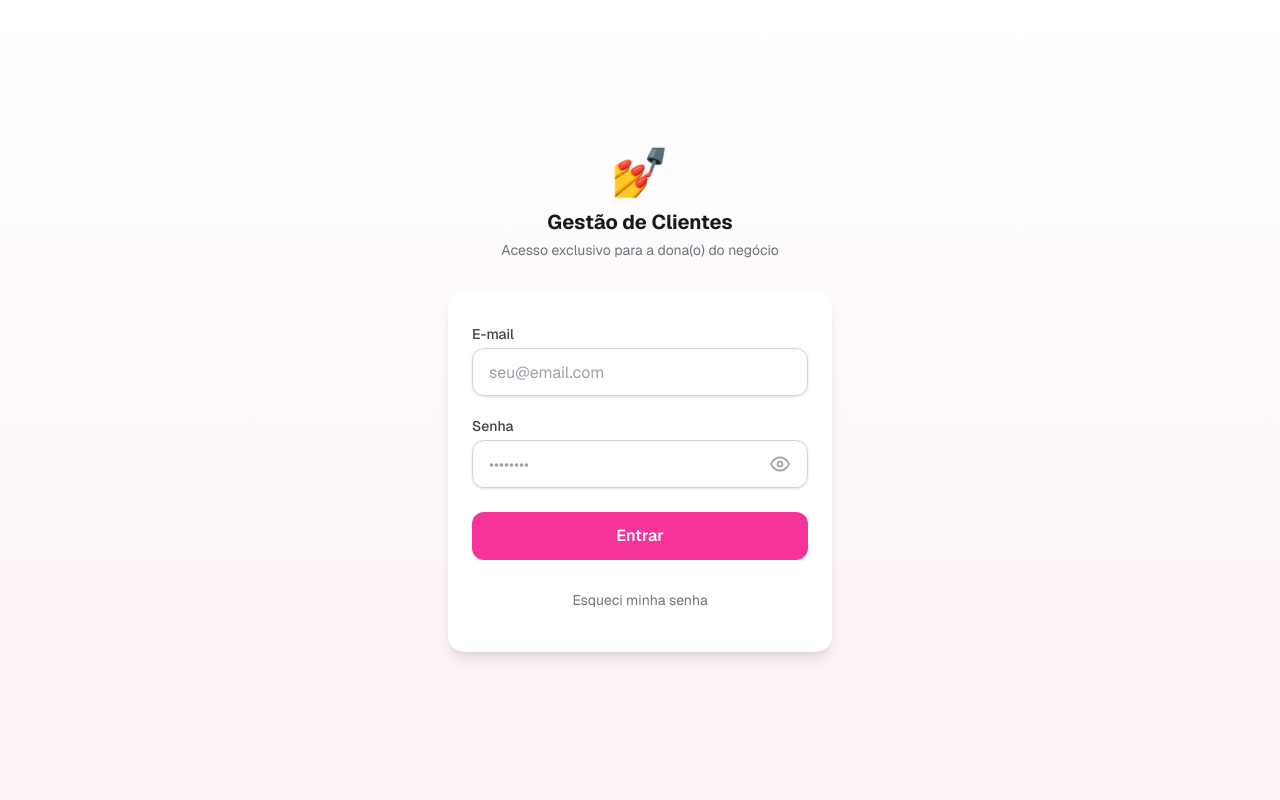
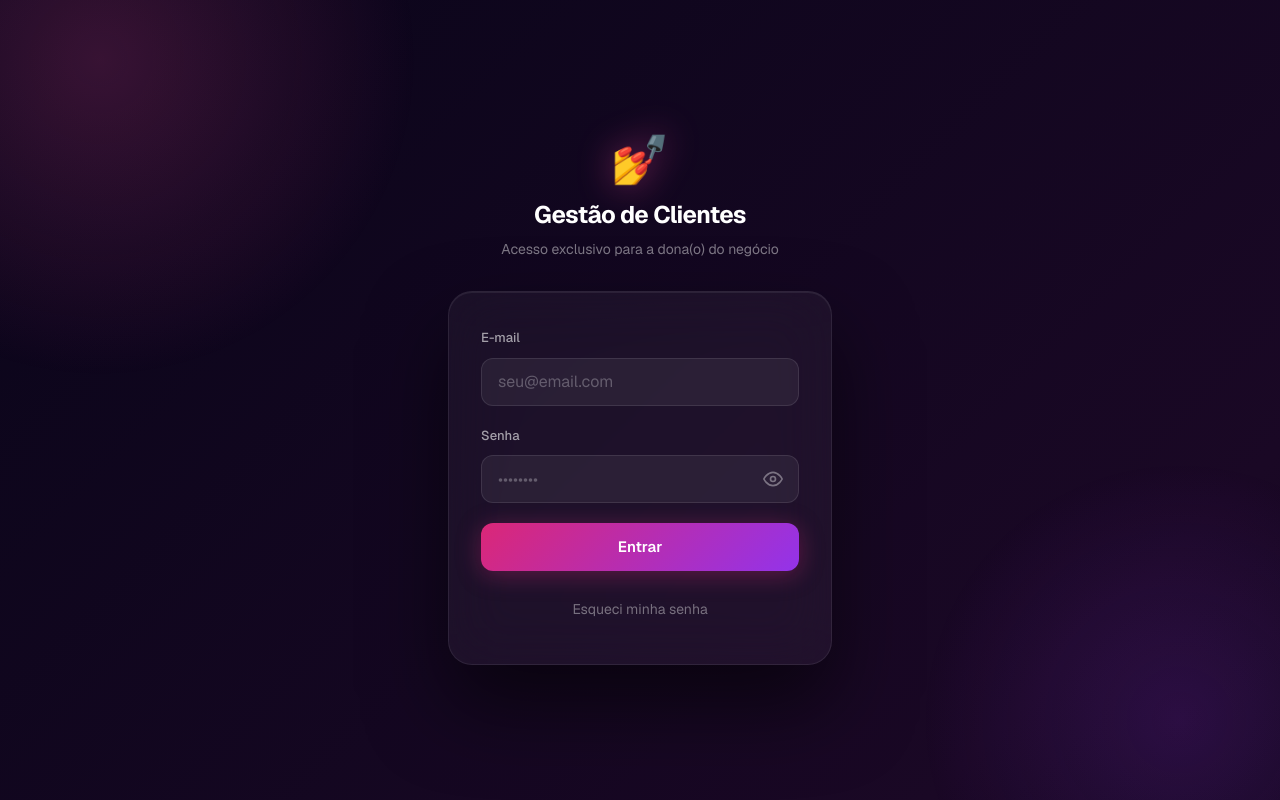
Before and after one commit to daviriquelme2011barbosa-sys/Sistema-Manicure, a Next.js app: page /login in a window 1280 px wide. Built offline with nearby package versions, Linux system fonts and the light colour scheme; no server answers.

Commit message:
feat: redesign premium da tela de login com aurora, glassmorphism e animações

```diff
--- a/app/(auth)/layout.tsx
+++ b/app/(auth)/layout.tsx
@@ -1,7 +1,3 @@
 export default function AuthLayout({ children }: { children: React.ReactNode }) {
-  return (
-    <div className="min-h-screen flex items-center justify-center bg-gradient-to-b from-white to-[#fdf2f8] px-4 py-12">
-      {children}
-    </div>
-  )
+  return <>{children}</>
 }
--- a/app/(auth)/login/page.tsx
+++ b/app/(auth)/login/page.tsx
@@ -6,6 +6,15 @@ import { supabase } from '@/lib/supabase'
 import { CampoSenha } from '@/components/CampoSenha'
 
 type Tela = 'login' | 'esqueci' | 'link_enviado' | 'nova_senha'
+
+function Background() {
+  return (
+    <>
+      <div className="login-orb-1" aria-hidden="true" />
+      <div className="login-orb-2" aria-hidden="true" />
+    </>
+  )
+}
 
 export default function LoginPage() {
   const router = useRouter()
@@ -132,19 +141,21 @@ export default function LoginPage() {
   // ── nova senha ────────────────────────────────────────────────────
   if (tela === 'nova_senha') {
     return (
-      <div className="w-full max-w-sm">
-        <div className="mb-8 text-center">
-          <p className="text-5xl">🔑</p>
-          <h1 className="mt-3 text-xl font-bold text-zinc-900">Nova senha</h1>
-          <p className="mt-1 text-sm text-zinc-500">Digite a sua nova senha de acesso</p>
+      <div className="login-page">
+        <Background />
+        <div className="login-center">
+          <div className="w-full" style={{ maxWidth: '384px' }}>
+            <div className="mb-8 text-center login-anim-1">
+              <h1 className="text-2xl font-bold text-white tracking-tight">Nova senha</h1>
+              <p className="mt-2 text-sm" style={{ color: 'rgba(255,255,255,0.45)' }}>
+                Digite a sua nova senha de acesso
+              </p>
             </div>
 
-        <div className="rounded-2xl bg-white px-6 py-8 shadow-lg">
+            <div className="login-card login-anim-2">
               <form onSubmit={handleSalvarNovaSenha} noValidate className="flex flex-col gap-5">
-            <div className="flex flex-col gap-1">
-              <label htmlFor="nova-senha" className="text-sm font-medium text-zinc-700">
-                Nova senha
-              </label>
+                <div className="flex flex-col gap-1 login-anim-3">
+                  <label htmlFor="nova-senha" className="login-label">Nova senha</label>
                   <CampoSenha
                     id="nova-senha"
                     autoComplete="new-password"
@@ -153,16 +164,17 @@ export default function LoginPage() {
                     disabled={salvandoSenha}
                     placeholder="Mínimo 6 caracteres"
                     erro={!!erroNovaSenha}
+                    glass
                   />
                   {erroNovaSenha && (
-                <span role="alert" className="text-sm text-red-600">{erroNovaSenha}</span>
+                    <span role="alert" className="text-xs" style={{ color: '#fca5a5' }}>
+                      {erroNovaSenha}
+                    </span>
                   )}
                 </div>
 
-            <div className="flex flex-col gap-1">
-              <label htmlFor="confirmar-senha" className="text-sm font-medium text-zinc-700">
-                Confirmar senha
-              </label>
+                <div className="flex flex-col gap-1 login-anim-4">
+                  <label htmlFor="confirmar-senha" className="login-label">Confirmar senha</label>
                   <CampoSenha
                     id="confirmar-senha"
                     autoComplete="new-password"
@@ -171,20 +183,25 @@ export default function LoginPage() {
                     disabled={salvandoSenha}
                     placeholder="Repita a senha"
                     erro={!!erroConfirmarSenha}
+                    glass
                   />
                   {erroConfirmarSenha && (
-                <span role="alert" className="text-sm text-red-600">{erroConfirmarSenha}</span>
+                    <span role="alert" className="text-xs" style={{ color: '#fca5a5' }}>
+                      {erroConfirmarSenha}
+                    </span>
                   )}
                 </div>
 
                 <button
                   type="submit"
                   disabled={salvandoSenha}
-              className="mt-1 h-12 rounded-xl bg-pink-500 font-semibold text-white transition hover:bg-pink-600 active:bg-pink-700 active:scale-[0.98] disabled:cursor-not-allowed disabled:opacity-60"
+                  className="login-btn login-anim-5"
                 >
                   {salvandoSenha ? 'Salvando…' : 'Salvar nova senha'}
                 </button>
               </form>
+            </div>
+          </div>
         </div>
       </div>
     )
@@ -193,23 +210,30 @@ export default function LoginPage() {
   // ── link enviado ──────────────────────────────────────────────────
   if (tela === 'link_enviado') {
     return (
-      <div className="w-full max-w-sm">
-        <div className="mb-8 text-center">
-          <p className="text-5xl">📧</p>
-          <h1 className="mt-3 text-xl font-bold text-zinc-900">Verifique seu e-mail</h1>
+      <div className="login-page">
+        <Background />
+        <div className="login-center">
+          <div className="w-full" style={{ maxWidth: '384px' }}>
+            <div className="mb-8 text-center login-anim-1">
+              <h1 className="text-2xl font-bold text-white tracking-tight">Verifique seu e-mail</h1>
+              <p className="mt-2 text-sm" style={{ color: 'rgba(255,255,255,0.45)' }}>
+                Um link de recuperação foi enviado
+              </p>
             </div>
 
-        <div className="rounded-2xl bg-white px-6 py-8 shadow-lg">
-          <p className="text-sm leading-relaxed text-zinc-600">
+            <div className="login-card login-anim-2">
+              <p className="text-sm leading-relaxed" style={{ color: 'rgba(255,255,255,0.6)' }}>
                 Enviamos um link de recuperação para o seu e-mail. O e-mail virá do Supabase — verifique também sua caixa de spam.
               </p>
 
               <button
                 onClick={() => { setTela('login'); setEmailRecuperacao('') }}
-            className="mt-6 h-12 w-full rounded-xl border border-zinc-300 font-semibold text-zinc-700 transition hover:bg-zinc-50 active:bg-zinc-100"
+                className="login-btn mt-6"
               >
                 Voltar para o login
               </button>
+            </div>
+          </div>
         </div>
       </div>
     )
@@ -218,21 +242,21 @@ export default function LoginPage() {
   // ── esqueci minha senha ───────────────────────────────────────────
   if (tela === 'esqueci') {
     return (
-      <div className="w-full max-w-sm">
-        <div className="mb-8 text-center">
-          <p className="text-5xl">💅</p>
-          <h1 className="mt-3 text-xl font-bold text-zinc-900">Recuperar senha</h1>
-          <p className="mt-1 text-sm text-zinc-500">
+      <div className="login-page">
+        <Background />
+        <div className="login-center">
+          <div className="w-full" style={{ maxWidth: '384px' }}>
+            <div className="mb-8 text-center login-anim-1">
+              <h1 className="text-2xl font-bold text-white tracking-tight">Recuperar senha</h1>
+              <p className="mt-2 text-sm" style={{ color: 'rgba(255,255,255,0.45)' }}>
                 Enviaremos um link de recuperação para o seu e-mail
               </p>
             </div>
 
-        <div className="rounded-2xl bg-white px-6 py-8 shadow-lg">
+            <div className="login-card login-anim-2">
               <form onSubmit={handleEnviarRecuperacao} noValidate className="flex flex-col gap-5">
-            <div className="flex flex-col gap-1">
-              <label htmlFor="email-recuperacao" className="text-sm font-medium text-zinc-700">
-                E-mail
-              </label>
+                <div className="flex flex-col gap-1 login-anim-3">
+                  <label htmlFor="email-recuperacao" className="login-label">E-mail</label>
                   <input
                     id="email-recuperacao"
                     type="email"
@@ -241,19 +265,19 @@ export default function LoginPage() {
                     onChange={(e) => setEmailRecuperacao(e.target.value)}
                     disabled={enviandoRecuperacao}
                     placeholder="seu@email.com"
-                className={`h-12 rounded-xl border px-4 text-base text-zinc-900 placeholder:text-zinc-400 shadow-sm outline-none transition focus:ring-2 focus:ring-pink-500 disabled:bg-zinc-100 ${
-                  erroEmailRecuperacao ? 'border-red-500 focus:ring-red-400' : 'border-zinc-300'
-                }`}
+                    className={`login-input${erroEmailRecuperacao ? ' login-input-erro' : ''}`}
                   />
                   {erroEmailRecuperacao && (
-                <span role="alert" className="text-sm text-red-600">{erroEmailRecuperacao}</span>
+                    <span role="alert" className="text-xs" style={{ color: '#fca5a5' }}>
+                      {erroEmailRecuperacao}
+                    </span>
                   )}
                 </div>
 
                 <button
                   type="submit"
                   disabled={enviandoRecuperacao}
-              className="mt-1 h-12 rounded-xl bg-pink-500 font-semibold text-white transition hover:bg-pink-600 active:bg-pink-700 active:scale-[0.98] disabled:cursor-not-allowed disabled:opacity-60"
+                  className="login-btn login-anim-4"
                 >
                   {enviandoRecuperacao ? 'Enviando…' : 'Enviar link de recuperação'}
                 </button>
@@ -261,11 +285,13 @@ export default function LoginPage() {
                 <button
                   type="button"
                   onClick={() => { setTela('login'); setErroEmailRecuperacao('') }}
-              className="h-10 text-sm text-zinc-500 transition hover:text-zinc-700"
+                  className="login-link-btn login-anim-5"
                 >
                   Voltar para o login
                 </button>
               </form>
+            </div>
+          </div>
         </div>
       </div>
     )
@@ -273,25 +299,36 @@ export default function LoginPage() {
 
   // ── login ─────────────────────────────────────────────────────────
   return (
-    <div className="w-full max-w-sm">
+    <div className="login-page">
+      <Background />
+      <div className="login-center">
+        <div className="w-full" style={{ maxWidth: '384px' }}>
           <div className="mb-8 text-center">
-        <p className="text-5xl">💅</p>
-        <h1 className="mt-3 text-xl font-bold text-zinc-900">Gestão de Clientes</h1>
-        <p className="mt-1 text-sm text-zinc-500">Acesso exclusivo para a dona(o) do negócio</p>
+            <span
+              className="login-emoji text-5xl login-anim-1"
+              role="img"
+              aria-label="unhas"
+            >
+              💅
+            </span>
+            <h1 className="mt-4 text-2xl font-bold text-white tracking-tight login-anim-2">
+              Gestão de Clientes
+            </h1>
+            <p className="mt-2 text-sm login-anim-3" style={{ color: 'rgba(255,255,255,0.45)' }}>
+              Acesso exclusivo para a dona(o) do negócio
+            </p>
           </div>
 
-      <div className="rounded-2xl bg-white px-6 py-8 shadow-lg">
+          <div className="login-card login-anim-4">
             {sessaoExpirada && (
-          <p role="alert" className="mb-5 rounded-xl border border-amber-200 bg-amber-50 px-4 py-3 text-sm text-amber-800">
+              <div role="alert" className="login-alert login-alert-aviso mb-5">
                 Sua sessão expirou, faça login novamente.
-          </p>
+              </div>
             )}
 
             <form onSubmit={handleLogin} noValidate className="flex flex-col gap-5">
-          <div className="flex flex-col gap-1">
-            <label htmlFor="email" className="text-sm font-medium text-zinc-700">
-              E-mail
-            </label>
+              <div className="flex flex-col gap-1 login-anim-5">
+                <label htmlFor="email" className="login-label">E-mail</label>
                 <input
                   id="email"
                   type="email"
@@ -300,19 +337,17 @@ export default function LoginPage() {
                   onChange={(e) => setEmail(e.target.value)}
                   disabled={enviando}
                   placeholder="seu@email.com"
-              className={`h-12 rounded-xl border px-4 text-base text-zinc-900 placeholder:text-zinc-400 shadow-sm outline-none transition focus:ring-2 focus:ring-pink-500 disabled:bg-zinc-100 ${
-                erroEmail ? 'border-red-500 focus:ring-red-400' : 'border-zinc-300'
-              }`}
+                  className={`login-input${erroEmail ? ' login-input-erro' : ''}`}
                 />
                 {erroEmail && (
-              <span role="alert" className="text-sm text-red-600">{erroEmail}</span>
+                  <span role="alert" className="text-xs" style={{ color: '#fca5a5' }}>
+                    {erroEmail}
+                  </span>
                 )}
               </div>
 
-          <div className="flex flex-col gap-1">
-            <label htmlFor="senha" className="text-sm font-medium text-zinc-700">
-              Senha
-            </label>
+              <div className="flex flex-col gap-1 login-anim-6">
+                <label htmlFor="senha" className="login-label">Senha</label>
                 <CampoSenha
                   id="senha"
                   autoComplete="current-password"
@@ -321,22 +356,25 @@ export default function LoginPage() {
                   disabled={enviando}
                   placeholder="••••••••"
                   erro={!!erroSenha}
+                  glass
                 />
                 {erroSenha && (
-              <span role="alert" className="text-sm text-red-600">{erroSenha}</span>
+                  <span role="alert" className="text-xs" style={{ color: '#fca5a5' }}>
+                    {erroSenha}
+                  </span>
                 )}
               </div>
 
               {erroCredenciais && (
-            <p role="alert" className="rounded-xl border border-red-200 bg-red-50 px-4 py-3 text-sm text-red-700">
+                <div role="alert" className="login-alert login-alert-erro">
                   {erroCredenciais}
-            </p>
+                </div>
               )}
 
               <button
                 type="submit"
                 disabled={enviando}
-            className="mt-1 h-12 rounded-xl bg-pink-500 font-semibold text-white transition hover:bg-pink-600 active:bg-pink-700 active:scale-[0.98] disabled:cursor-not-allowed disabled:opacity-60"
+                className="login-btn login-anim-7"
               >
                 {enviando ? 'Entrando…' : 'Entrar'}
               </button>
@@ -344,12 +382,14 @@ export default function LoginPage() {
               <button
                 type="button"
                 onClick={() => { setTela('esqueci'); setErroCredenciais('') }}
-            className="h-10 text-sm text-zinc-500 transition hover:text-zinc-700"
+                className="login-link-btn"
               >
                 Esqueci minha senha
               </button>
             </form>
           </div>
         </div>
+      </div>
+    </div>
   )
 }
--- a/app/cadastro/[salaoId]/page.tsx
+++ b/app/cadastro/[salaoId]/page.tsx
@@ -39,8 +39,7 @@ export default async function CadastroPublicoPage({
   if (!salao) {
     return (
       <div className="flex min-h-screen flex-col items-center justify-center bg-zinc-50 px-6 text-center">
-        <p className="text-5xl">💅</p>
-        <h1 className="mt-4 text-xl font-semibold text-zinc-800">
+        <h1 className="text-xl font-semibold text-zinc-800">
           Salão não encontrado
         </h1>
         <p className="mt-2 text-sm text-zinc-500">
--- a/app/globals.css
+++ b/app/globals.css
@@ -169,3 +169,221 @@ html.dark .shimmer::after {
     animation: none !important;
   }
 }
+
+/* ===== Login Premium ===== */
+@keyframes login-aurora {
+  0%, 100% { background-position: 0% 50%; }
+  50% { background-position: 100% 50%; }
+}
+@keyframes login-float {
+  0%, 100% { transform: translateY(0); }
+  50% { transform: translateY(-10px); }
+}
+@keyframes login-fade-up {
+  from { opacity: 0; transform: translateY(18px); }
+  to { opacity: 1; transform: translateY(0); }
+}
+@keyframes login-shimmer {
+  from { transform: translateX(-200%); }
+  to { transform: translateX(200%); }
+}
+
+.login-page {
+  position: fixed;
+  inset: 0;
+  overflow-y: auto;
+  -webkit-overflow-scrolling: touch;
+  background: linear-gradient(-45deg, #050510, #1a0825, #0a051a, #200a38, #0d0a20, #18052e);
+  background-size: 400% 400%;
+  animation: login-aurora 14s ease infinite;
+}
+
+.login-orb-1 {
+  position: absolute;
+  width: 640px;
+  height: 640px;
+  border-radius: 50%;
+  background: radial-gradient(circle, rgba(236, 72, 153, 0.2) 0%, transparent 70%);
+  top: -260px;
+  left: -220px;
+  pointer-events: none;
+}
+
+.login-orb-2 {
+  position: absolute;
+  width: 520px;
+  height: 520px;
+  border-radius: 50%;
+  background: radial-gradient(circle, rgba(147, 51, 234, 0.16) 0%, transparent 70%);
+  bottom: -180px;
+  right: -160px;
+  pointer-events: none;
+}
+
+.login-center {
+  display: flex;
+  align-items: center;
+  justify-content: center;
+  min-height: 100%;
+  padding: 48px 16px;
+  position: relative;
+  z-index: 1;
+}
+
+.login-card {
+  background: rgba(255, 255, 255, 0.045);
+  backdrop-filter: blur(28px);
+  -webkit-backdrop-filter: blur(28px);
+  border: 1px solid rgba(255, 255, 255, 0.08);
+  box-shadow:
+    0 40px 80px rgba(0, 0, 0, 0.55),
+    inset 0 1px 0 rgba(255, 255, 255, 0.07);
+  border-radius: 24px;
+  padding: 36px 32px;
+}
+
+.login-emoji {
+  display: inline-block;
+  animation: login-float 3s ease-in-out infinite;
+  filter: drop-shadow(0 0 18px rgba(236, 72, 153, 0.45));
+}
+
+.login-anim-1 { animation: login-fade-up 0.5s ease both; animation-delay: 0ms; }
+.login-anim-2 { animation: login-fade-up 0.5s ease both; animation-delay: 100ms; }
+.login-anim-3 { animation: login-fade-up 0.5s ease both; animation-delay: 200ms; }
+.login-anim-4 { animation: login-fade-up 0.5s ease both; animation-delay: 300ms; }
+.login-anim-5 { animation: login-fade-up 0.5s ease both; animation-delay: 400ms; }
+.login-anim-6 { animation: login-fade-up 0.5s ease both; animation-delay: 500ms; }
+.login-anim-7 { animation: login-fade-up 0.5s ease both; animation-delay: 600ms; }
+
+.login-input {
+  display: block;
+  width: 100%;
+  height: 48px;
+  background: rgba(255, 255, 255, 0.06);
+  border: 1px solid rgba(255, 255, 255, 0.1);
+  border-radius: 12px;
+  padding: 0 16px;
+  font-size: 16px;
+  color: #fff;
+  outline: none;
+  transition: border-color 0.2s, box-shadow 0.2s;
+}
+.login-input::placeholder { color: rgba(255, 255, 255, 0.28); }
+.login-input:focus {
+  border-color: #ec4899;
+  box-shadow: 0 0 0 3px rgba(236, 72, 153, 0.18), 0 0 20px rgba(236, 72, 153, 0.07);
+}
+.login-input:disabled { opacity: 0.5; cursor: not-allowed; }
+.login-input-erro { border-color: #f87171 !important; }
+.login-input-erro:focus {
+  border-color: #f87171 !important;
+  box-shadow: 0 0 0 3px rgba(248, 113, 113, 0.2) !important;
+}
+.login-input-senha { padding-right: 48px; }
+
+.login-btn {
+  position: relative;
+  display: flex;
+  align-items: center;
+  justify-content: center;
+  width: 100%;
+  height: 48px;
+  border-radius: 12px;
+  font-weight: 600;
+  font-size: 15px;
+  color: white;
+  overflow: hidden;
+  background: linear-gradient(135deg, #db2777, #9333ea);
+  border: none;
+  cursor: pointer;
+  transition: box-shadow 0.2s, transform 0.15s;
+  box-shadow: 0 4px 24px rgba(219, 39, 119, 0.35);
+}
+.login-btn::before {
+  content: '';
+  position: absolute;
+  top: 0;
+  left: 0;
+  width: 45%;
+  height: 100%;
+  background: linear-gradient(90deg, transparent, rgba(255, 255, 255, 0.22), transparent);
+  transform: translateX(-200%);
+  pointer-events: none;
+}
+.login-btn:hover::before { animation: login-shimmer 0.65s ease forwards; }
+.login-btn:hover { box-shadow: 0 4px 36px rgba(219, 39, 119, 0.55); }
+.login-btn:active { transform: scale(0.98); }
+.login-btn:disabled { opacity: 0.5; cursor: not-allowed; }
+.login-btn:disabled::before { display: none; }
+
+.login-label {
+  display: block;
+  font-size: 13px;
+  font-weight: 500;
+  color: rgba(255, 255, 255, 0.6);
+  margin-bottom: 6px;
+}
+
+.login-alert { border-radius: 12px; padding: 12px 16px; font-size: 13px; line-height: 1.5; }
+.login-alert-erro {
+  background: rgba(248, 113, 113, 0.12);
+  border: 1px solid rgba(248, 113, 113, 0.25);
+  color: #fca5a5;
+}
+.login-alert-aviso {
+  background: rgba(251, 191, 36, 0.1);
+  border: 1px solid rgba(251, 191, 36, 0.2);
+  color: #fcd34d;
+}
+
+.login-link-btn {
+  background: none;
+  border: none;
+  cursor: pointer;
+  font-size: 14px;
+  color: rgba(255, 255, 255, 0.4);
+  transition: color 0.2s;
+  padding: 8px 0;
+  width: 100%;
+  text-align: center;
+  display: block;
+}
+.login-link-btn:hover { color: rgba(255, 255, 255, 0.72); }
+
+.login-campo-senha { position: relative; }
+.login-campo-senha-toggle {
+  position: absolute;
+  right: 10px;
+  top: 50%;
+  transform: translateY(-50%);
+  background: none;
+  border: none;
+  cursor: pointer;
+  color: rgba(255, 255, 255, 0.38);
+  transition: color 0.2s;
+  padding: 4px;
+  display: flex;
+  align-items: center;
+  justify-content: center;
+  height: 32px;
+  width: 32px;
+  border-radius: 8px;
+  line-height: 0;
+}
+.login-campo-senha-toggle:hover { color: rgba(255, 255, 255, 0.75); }
+.login-campo-senha-toggle:disabled { pointer-events: none; }
+
+.login-divider {
+  height: 1px;
+  background: rgba(255, 255, 255, 0.07);
+  margin: 4px 0;
+}
+
+@media (prefers-reduced-motion: reduce) {
+  .login-page { animation: none !important; }
+  .login-emoji { animation: none !important; }
+  .login-anim-1, .login-anim-2, .login-anim-3, .login-anim-4,
+  .login-anim-5, .login-anim-6, .login-anim-7 { animation: none !important; }
+  .login-btn::before { display: none !important; }
+}
--- a/components/CampoSenha.tsx
+++ b/components/CampoSenha.tsx
@@ -11,6 +11,7 @@ type Props = {
   placeholder?: string
   autoComplete?: string
   erro?: boolean
+  glass?: boolean
 }
 
 export function CampoSenha({
@@ -21,8 +22,35 @@ export function CampoSenha({
   placeholder,
   autoComplete,
   erro,
+  glass,
 }: Props) {
   const [mostrar, setMostrar] = useState(false)
+
+  if (glass) {
+    return (
+      <div className="login-campo-senha">
+        <input
+          id={id}
+          type={mostrar ? 'text' : 'password'}
+          autoComplete={autoComplete}
+          value={value}
+          onChange={onChange}
+          disabled={disabled}
+          placeholder={placeholder}
+          className={`login-input login-input-senha${erro ? ' login-input-erro' : ''}`}
+        />
+        <button
+          type="button"
+          onClick={() => setMostrar((v) => !v)}
+          disabled={disabled}
+          aria-label={mostrar ? 'Ocultar senha' : 'Mostrar senha'}
+          className="login-campo-senha-toggle"
+        >
+          {mostrar ? <IconeOlhoFechado /> : <IconeOlho />}
+        </button>
+      </div>
+    )
+  }
 
   return (
     <div className="relative">
```
Also changed, not shown: app/(dashboard)/page.tsx (+2 -8 lines), app/cadastro/[salaoId]/formulario.tsx (+3 -4 lines), app/onboarding/formulario.tsx (+3 -6 lines). Lines whose indentation alone changed are shown as unchanged.
